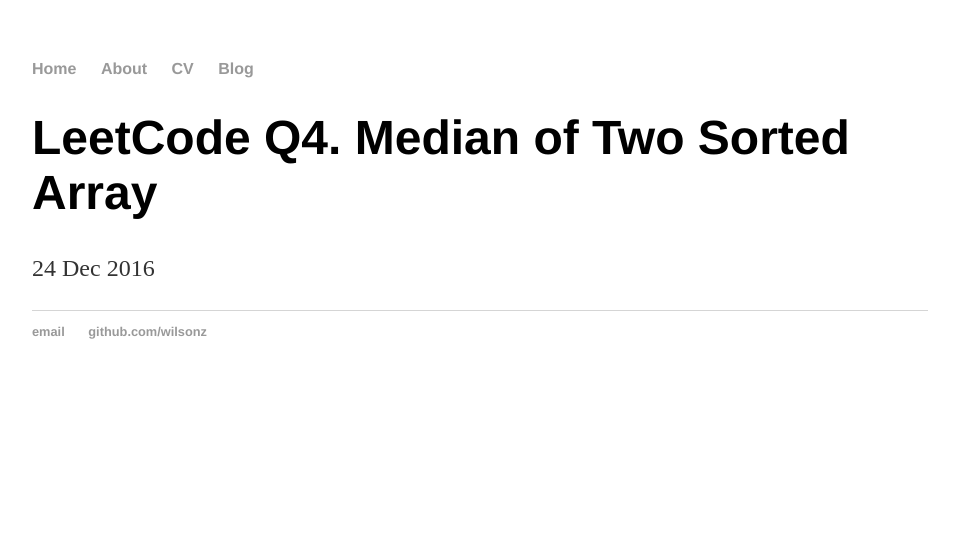
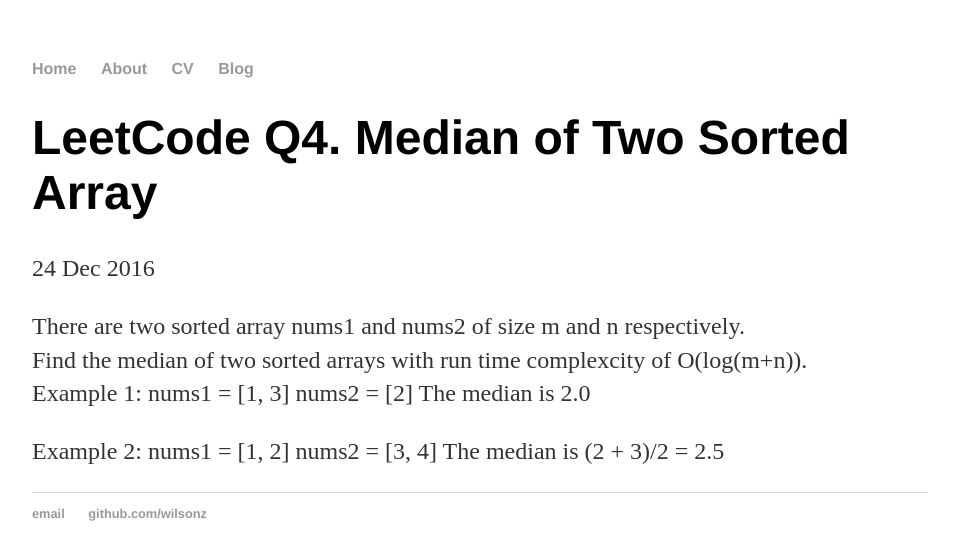
Before and after one commit to wilsonz/wilsonz.github.io, a Jekyll site: the page built from _posts/2016-12-24-LeetCode-Q4.-.md, in a window 1280 px wide. Shown: the top 560 px of the page, without its empty margins (160-1119 px from the left). Built offline with Jekyll 4.4.1, drawn with Linux system fonts in a browser that asks for light colours.

Commit message:
Update 2016-12-24-LeetCode-Q4.-.md

```diff
--- a/_posts/2016-12-24-LeetCode-Q4.-.md
+++ b/_posts/2016-12-24-LeetCode-Q4.-.md
@@ -3,3 +3,15 @@
 title: "LeetCode Q4. Median of Two Sorted Array"
 date: 2016-12-24
 ---
+
+There are two sorted array nums1 and nums2 of size m and n respectively.
+Find the median of two sorted arrays with run time complexcity of O(log(m+n)).
+Example 1:
+nums1 = [1, 3]
+nums2 = [2]
+The median is 2.0
+
+Example 2:
+nums1 = [1, 2]
+nums2 = [3, 4]
+The median is (2 + 3)/2 = 2.5
```
